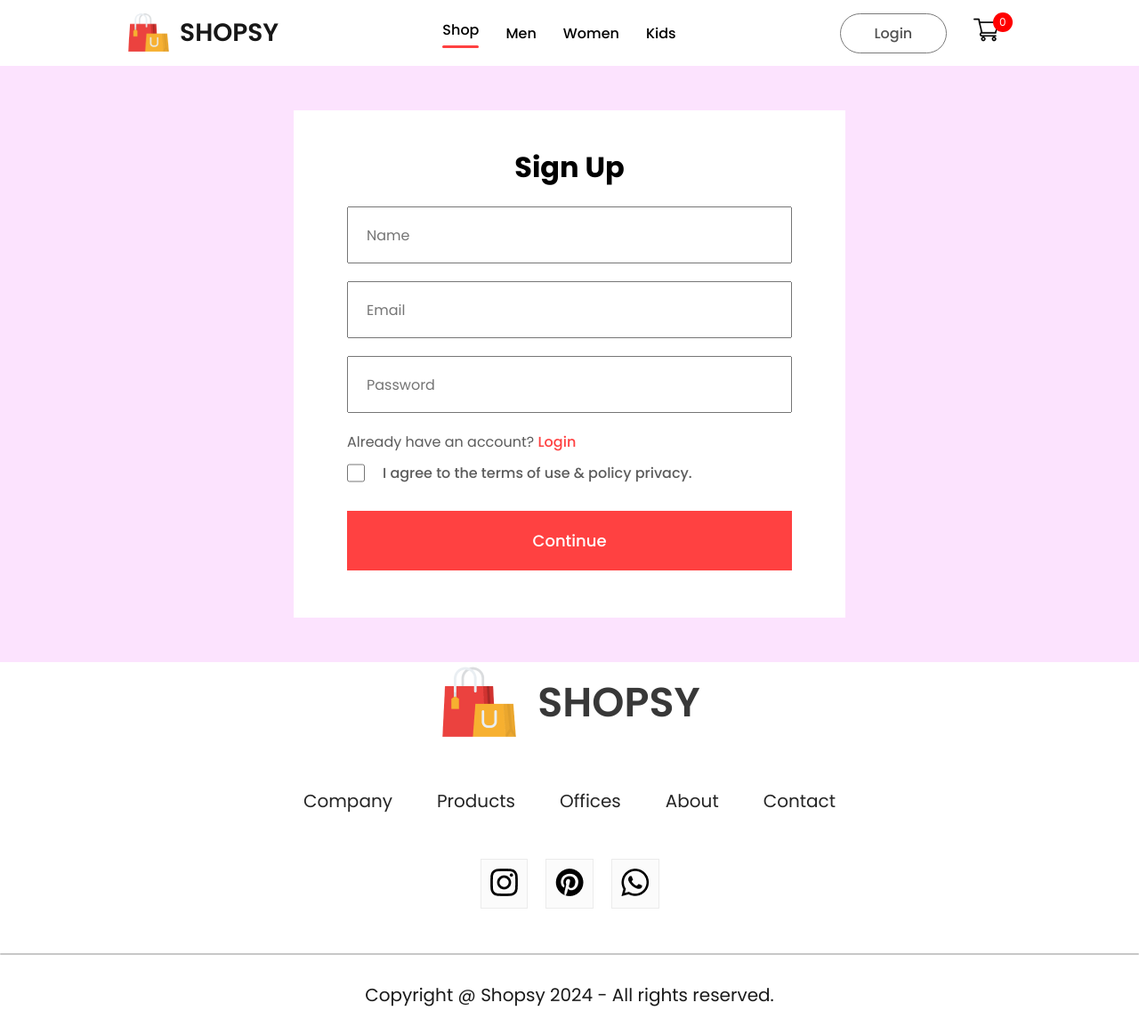
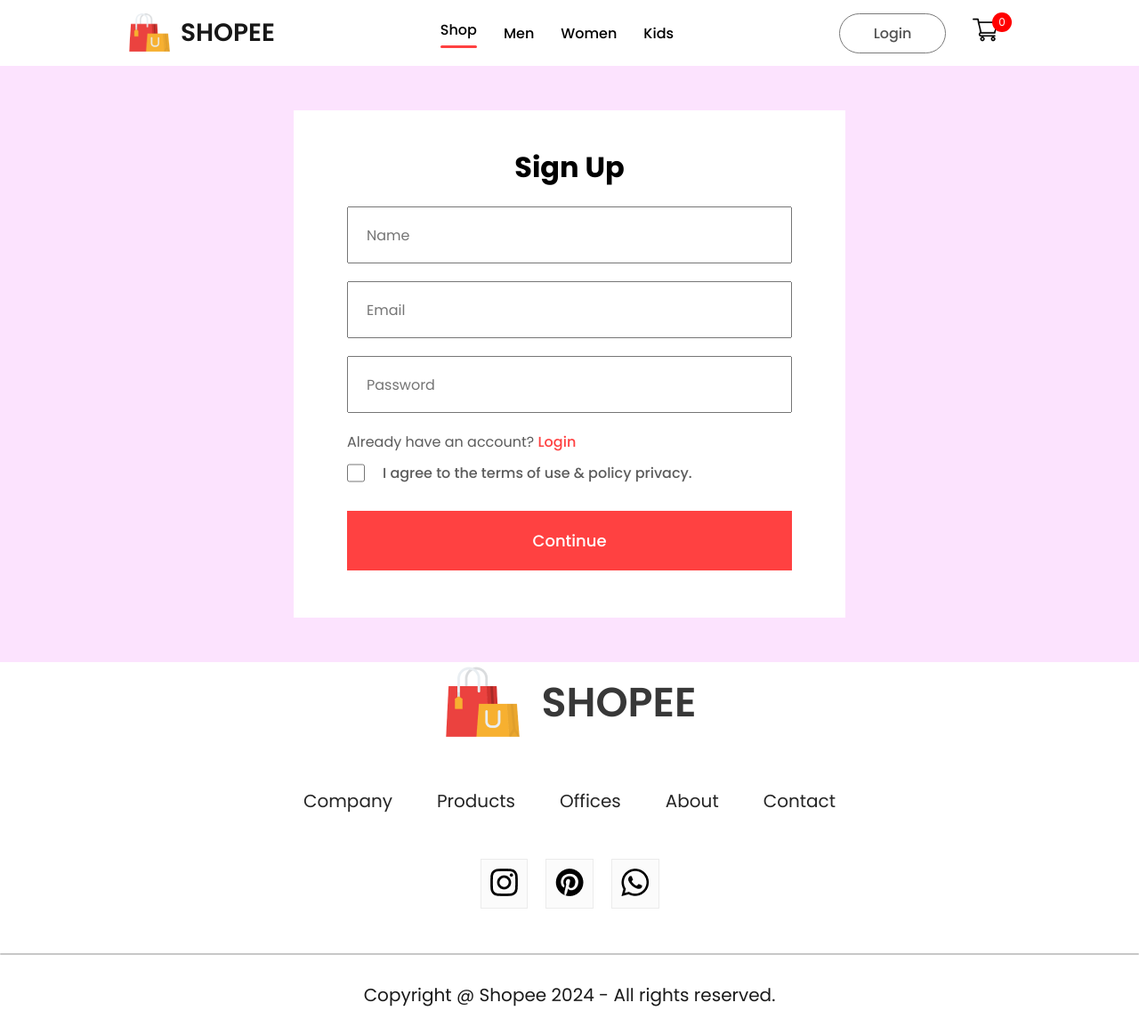
Before and after one commit to souravcodes1080/mern-ecommerce, a React (Vite) app in the folder frontend/: page /login in a window 1280 px wide. Shown: the whole page at 89% size. Built offline with nearby package versions, Linux system fonts and the light colour scheme.

Commit message:
name changes

```diff
--- a/frontend/src/Components/Footer/Footer.jsx
+++ b/frontend/src/Components/Footer/Footer.jsx
@@ -10,7 +10,7 @@
         <div className="footer">
             <div className="footer-logo">
                 <img src={footer_logo} alt="footer_logo" />
-                <p>SHOPSY</p>
+                <p>SHOPEE</p>
             </div>
             <ul className="footer-links">
                 <li>Company</li>
@@ -32,7 +32,7 @@
             </div>
             <div className="footer-copyright">
                 <hr />
-                <p>Copyright @ Shopsy 2024 - All rights reserved.</p>
+                <p>Copyright @ Shopee 2024 - All rights reserved.</p>
             </div>
         </div>
     </>
--- a/frontend/src/Components/Navbar/Navbar.jsx
+++ b/frontend/src/Components/Navbar/Navbar.jsx
@@ -20,7 +20,7 @@
     <div className="navbar">
       <div className="nav-logo">
         <img src={logo} alt="brand_logo" width={"50px"} />
-        <p>SHOPSY</p>
+        <p>SHOPEE</p>
       </div>
 
       <ul className="nav-menu" ref={menuRef}>
```
